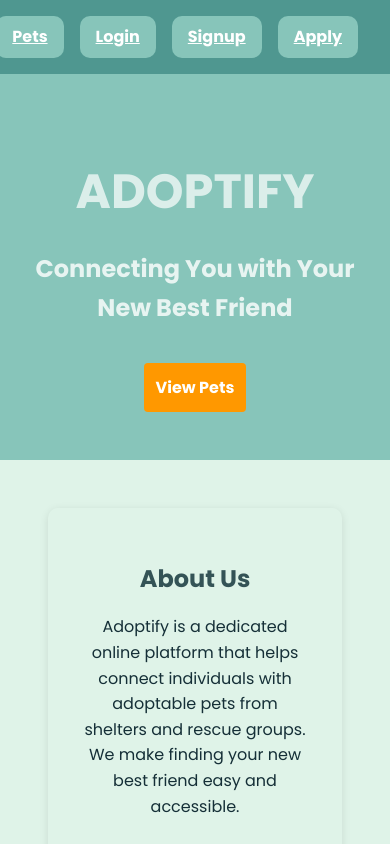
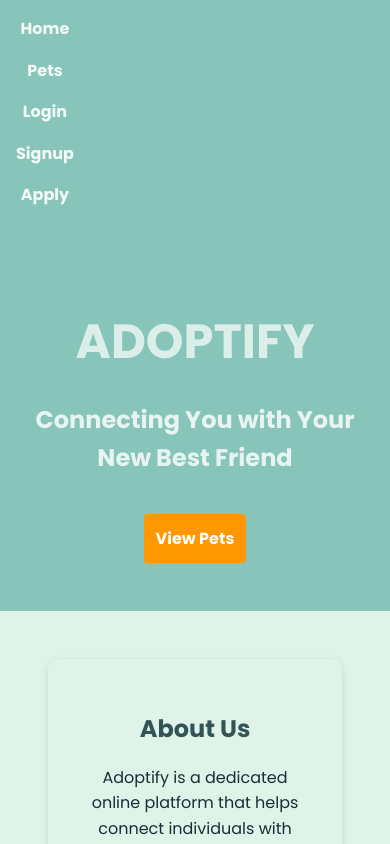
Before and after one commit to chantal-delcarmen/adoptify-pet-finder, a React (Create React App) app in the folder frontend/: page / in a window 390 px wide. Shown: the top 844 px of the page. Built offline with nearby package versions, Linux system fonts and the light colour scheme; no server answers.

Commit message:
Refactor Navbar and App components: Add CreatePet route and conditionally render link for admin users; update navbar styles for improved layout and responsiveness.

```diff
--- a/frontend/src/App.js
+++ b/frontend/src/App.js
@@ -9,6 +9,7 @@ import Signup from './pages/Signup';
 import Login from './pages/Login';
 import Apply from './pages/Apply';
 import Pets from './pages/Pets';
+import CreatePet from './pages/CreatePet';
 
 function App() {
   const [message, setMessage] = useState('');
@@ -31,6 +32,7 @@ function App() {
         <Route path="/login" element={<Login />} />
         <Route path="/apply" element={<Apply />} />
         <Route path="/pets" element={<Pets />} />
+        <Route path="/create-pet" element={<CreatePet />} />
       </Routes>
     </Router>
   );
--- a/frontend/src/components/Navbar.js
+++ b/frontend/src/components/Navbar.js
@@ -2,14 +2,21 @@ import React from 'react';
 import { Link } from 'react-router-dom'; // Use Link for client-side navigation
 
 function Navbar() {
+    const userRole = localStorage.getItem('role'); // Assume role is stored in localStorage
+
     return (
         <nav className="navbar">
             <div className="navbar__auth">
-                <Link to="/" className="button button--secondary">Home</Link>
-                <Link to="/pets" className="button button--secondary">Pets</Link>
-                <Link to="/login" className="button button--secondary">Login</Link>
-                <Link to="/signup" className="button button--secondary">Signup</Link>
-                <Link to="/apply" className="button button--secondary">Apply</Link>
+                <Link to="/">Home</Link>
+                <Link to="/pets">Pets</Link>
+                <Link to="/login">Login</Link>
+                <Link to="/signup">Signup</Link>
+                <Link to="/apply">Apply</Link>
+
+                {/* Conditionally render the Create Pet link for admins */}
+                {userRole === 'admin' && (
+                    <Link to="/create-pet">Create Pet</Link>
+                )}
             </div>
         </nav>
     );
--- a/frontend/src/styles/_components.scss
+++ b/frontend/src/styles/_components.scss
@@ -216,14 +216,28 @@
 
 .navbar {
   display: flex;
-  justify-content: flex-end; /* Aligns the links to the right */
+  justify-content: flex-start; /* Align links to the left */
   padding: 1rem 2rem;
-  background-color: $color-tertiary;
+  background-color: $color-primary; /* Match the primary color of the page */
+  box-shadow: 0 2px 4px rgba(0, 0, 0, 0.1); /* Add a subtle shadow for depth */
 }
 
 .navbar__auth {
   display: flex;
-  gap: 1rem; /* Adds spacing between the links */
+  gap: 2rem; /* Add spacing between the links */
+}
+
+.navbar__auth a {
+  text-decoration: none;
+  color: rgba(255, 255, 255, 0.9); /* White text with slight transparency */
+  font-weight: bold;
+  font-size: 1rem; /* Adjust font size for better readability */
+  transition: color 0.3s ease; /* Smooth transition for hover effect */
+}
+
+.navbar__auth a:hover {
+  color: rgba(255, 255, 255, 1); /* Fully opaque white on hover */
+  text-decoration: underline; /* Add underline on hover */
 }
 
 @media (max-width: 768px) {
@@ -253,4 +267,15 @@
       width: 100%; // Full width for both columns
     }
   }
+
+  .navbar {
+    flex-direction: column; /* Stack links vertically on smaller screens */
+    align-items: flex-start; /* Align links to the left */
+    padding: 1rem;
+  }
+
+  .navbar__auth {
+    flex-direction: column; /* Stack links vertically */
+    gap: 1rem; /* Adjust spacing for vertical layout */
+  }
 }
```
